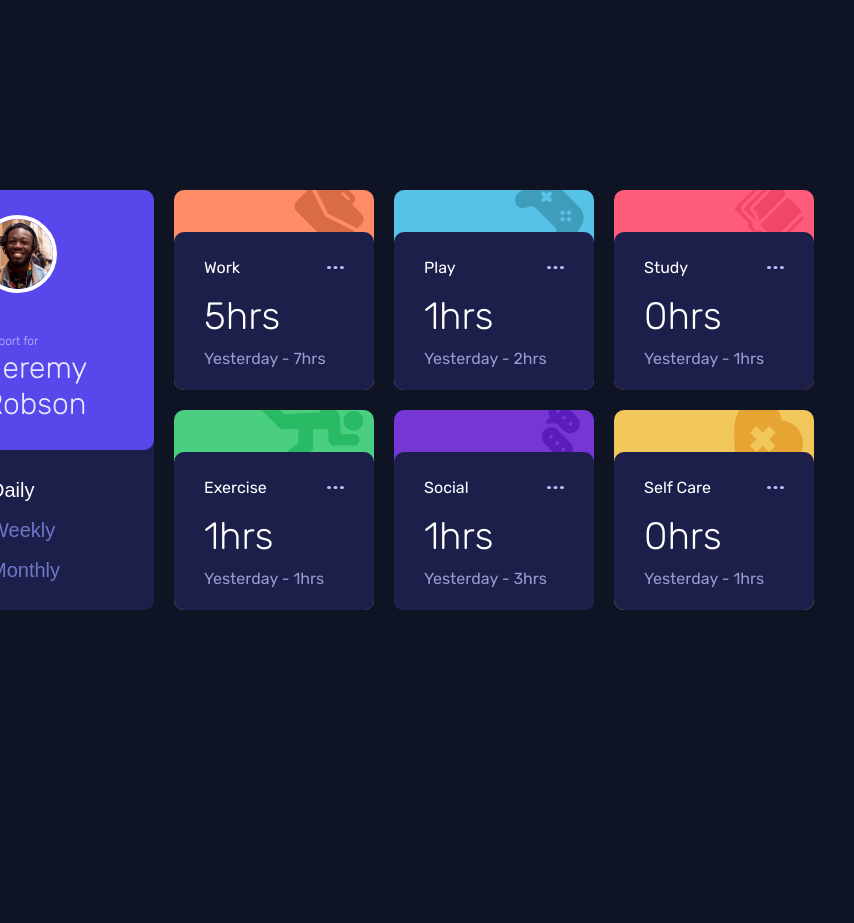
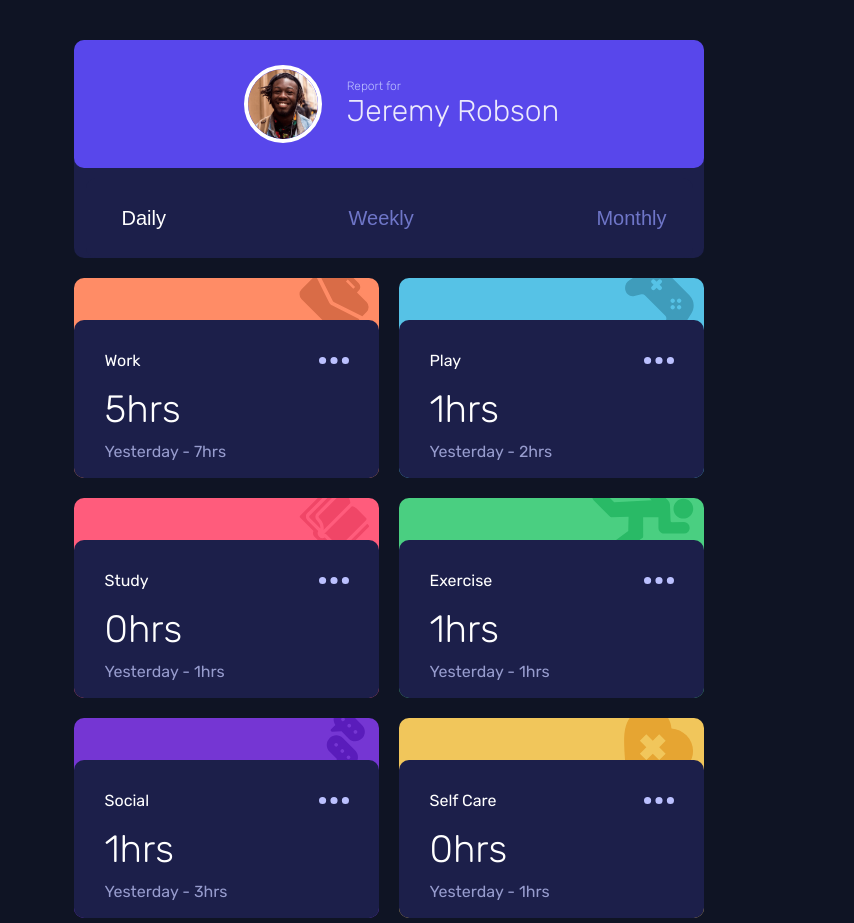
Before and after one commit to kunal90803/time_tracking_dashboard_UI, a plain HTML site: page index.html in a window 768 px wide. Shown: the whole page, 854 px wide, since content can reach past the window. Before the commit the page ends 800 px from the top, so only its background shows below. Drawn offline with Linux system fonts and the light colour scheme.

Commit message:
responsiveness

```diff
--- a/index.html
+++ b/index.html
@@ -37,8 +37,10 @@
         <div class="intro">
           <div class="user">
             <img src="./images/image-jeremy.png" alt="jeremy" />
-            <p>Report for</p>
-            <h1>Jeremy Robson</h1>
+            <article>
+              <p>Report for</p>
+              <h1>Jeremy Robson</h1>
+            </article>
           </div>
           <div class="stats">
             <button class="daily active" onclick="setTimer('daily',this)">
--- a/main.js
+++ b/main.js
@@ -19,14 +19,14 @@ async function dataCollector() {
     }
     for (let i = 0; i < 6; i++) {
       elements[i].innerHTML = `
-        <article class="boxtop">
+            <article class="boxtop">
               <p>${json[i].title}</p>
               <img class="threedot" src="./images/icon-ellipsis.svg" alt="" />
             </article>
-
-            <span class="curr">${json[i].timeframes[timer].current}hrs</span>
-
-            <span class="prev">${pre} - ${json[i].timeframes[timer].previous}hrs</span>
+            <article class="boxbottom">
+              <span class="curr">${json[i].timeframes[timer].current}hrs</span>
+              <span class="prev">${pre} - ${json[i].timeframes[timer].previous}hrs</span>
+            </article>
         `;
     }
     // console.log(json[1]);
--- a/responsive.css
+++ b/responsive.css
@@ -1,4 +1,4 @@
-@media (max-width: 576px) {
+@media (max-width: 680px) {
   body {
     height: 100%;
   }
@@ -28,13 +28,80 @@
     align-items: center;
     height: fit-content;
   }
+  .user h1 {
+    margin: 0;
+  }
+  .user p {
+    margin: 0;
+  }
 
   .stats {
     display: flex;
     flex-direction: row;
+    justify-content: space-between;
+    align-items: center;
+    width: 90%;
   }
 
   section > div {
     min-height: 200px; /* Ensures all grid items have space */
   }
+  .boxbottom {
+    display: flex;
+    align-items: center;
+    justify-content: space-between;
   }
+}
+
+@media (min-width: 681px) and (max-width: 1024px) {
+  body {
+    height: 100%;
+  }
+
+  section {
+    display: grid;
+    grid-template-columns: repeat(2, minmax(300px, 1fr));
+    grid-template-rows: auto repeat(4, minmax(200px, auto)); /* Adjusted */
+    gap: 20px;
+    background-color: hsl(226, 43%, 10%);
+    padding: 40px;
+    width: 90%;
+    max-width: 1200px;
+  }
+
+  .intro {
+    grid-column: 1/3;
+    grid-row: 1/2;
+    display: flex;
+    flex-direction: column;
+    align-items: center;
+    gap: 10px;
+    height: auto; /* Allow it to take only required space */
+  }
+
+  .user {
+    display: flex;
+    justify-content: center;
+    align-items: center;
+    height: fit-content;
+  }
+  .user h1 {
+    margin: 0;
+  }
+  .user p {
+    margin: 0;
+  }
+
+  .stats {
+    display: flex;
+    flex-direction: row;
+    justify-content: space-between;
+    align-items: center;
+    width: 90%;
+  }
+
+  section > div {
+    min-height: 200px; /* Ensures all grid items have space */
+  }
+
+}
--- a/style.css
+++ b/style.css
@@ -132,14 +132,14 @@ section div {
   right: 0px;
   width: 100%;
   height: 80%;
-  padding: 5% 15% 20px 15%;
+  padding: 5% 10% 20px 10%;
   box-sizing: border-box;
   display: flex;
   flex-direction: column;
   cursor: pointer;
 }
 
-.workdet:hover{
+.workdet:hover {
   background-color: hsl(235, 30%, 36%);
 }
 
@@ -179,29 +179,32 @@ section div {
   justify-content: space-between;
   /* padding: 5% 5%; */
 }
-.boxtop img{
+.boxtop img {
   width: 12%;
 }
-.curr{
+.curr {
   font-size: 38px;
   font-weight: 100;
 }
-.prev{
+.prev {
   /* font-weight: 100; */
   color: hsl(235, 36%, 70%);
   margin-top: 10px;
   font-size: 16px;
 }
-.threedot{
+.threedot {
   cursor: pointer;
 }
-.threedot:hover{
+.threedot:hover {
   filter: brightness(0) invert(1);
 }
-.stats button:hover{
+.stats button:hover {
   color: white;
 }
 .stats button.active {
-
   color: white;
 }
+
+.boxbottom {
+  display: contents;
+}
```
Lines whose indentation alone changed are shown as unchanged.
